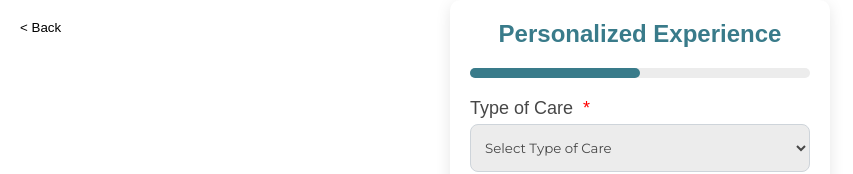
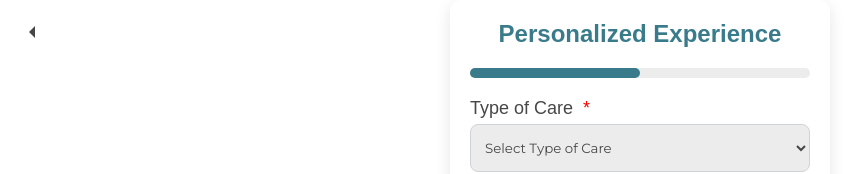
Before and after one commit to BigDataForSanDiego/Team-124, a Next.js app in the folder hackathon/: page /experience in a window 1280 px wide. Shown: the top 174 px of the page, without its empty margins (0-853 px from the left). Built offline with nearby package versions, Linux system fonts and the light colour scheme.

Commit message:
back button

```diff
--- a/hackathon/pages/experience.tsx
+++ b/hackathon/pages/experience.tsx
@@ -41,7 +41,15 @@ const Experience: React.FC = () => {
   return (
     <Container className={styles.container}>
       <button className={styles.backButton} onClick={handleBack}>
-        &lt; Back
+        <svg
+          xmlns="http://www.w3.org/2000/svg"
+          width="24"
+          height="24"
+          fill="#474747"
+          viewBox="0 0 24 24"
+        >
+          <path d="M15 18l-6-6 6-6" />
+        </svg>
       </button>
 
       <h2 className={styles.title}>Personalized Experience</h2>
```
